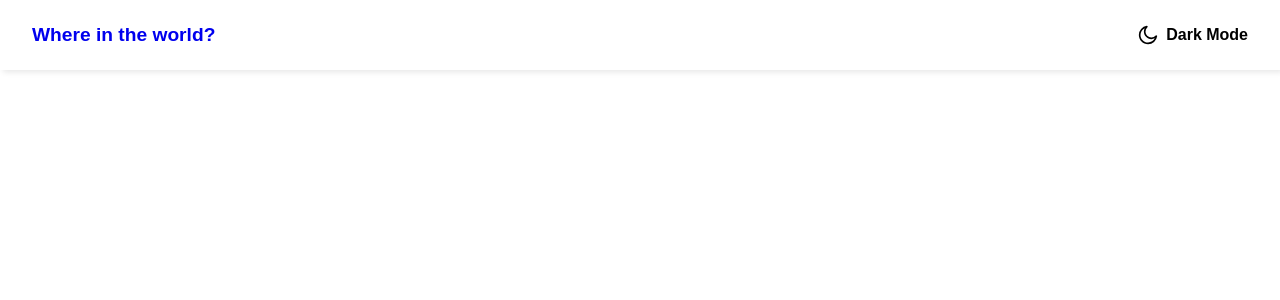
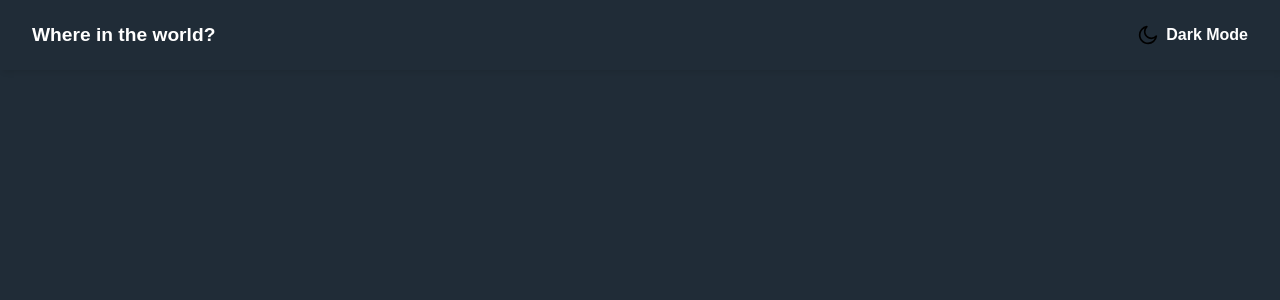
Before and after one commit to h4rdPL/restAPI-react-projetct-frontend-mentor, a React (Create React App) app: page /1 in a window 1280 px wide. Shown: the top 300 px of the page. Built offline with nearby package versions, Linux system fonts and the light colour scheme; no server answers.

Commit message:
adding theme, repair some code on global style

```diff
--- a/src/components/atoms/Button.js
+++ b/src/components/atoms/Button.js
@@ -6,7 +6,6 @@ export const Button = styled.button`
   position: relative;
   border: none;
   padding: 0.7rem 2rem;
-  background-color: #fff;
   border-radius: 1px;
   box-shadow: 0px 3px 6px rgba(0, 0, 0, 0.1);
   cursor: pointer;
--- a/src/components/atoms/Paragraph.js
+++ b/src/components/atoms/Paragraph.js
@@ -14,5 +14,9 @@ export const Paragraph = styled.p`
       /* border: 1px solid #000; */
       box-shadow: 0px 3px 6px rgba(0, 0, 0, 0.1);
       cursor: pointer;
+      transition: all 0.3s ease-in-out;
+      &:hover {
+        opacity: 0.8;
+      }
     `}
 `;
--- a/src/components/molecules/Toggle.js
+++ b/src/components/molecules/Toggle.js
@@ -1,6 +1,6 @@
 import styled from "styled-components";
-import test from "../../assets/themeToggle.svg";
-
+import icon from "../../assets/themeToggle.svg";
+import React from "react";
 export const ToggleWrapper = styled.div`
   display: flex;
   align-items: center;
@@ -25,9 +25,11 @@ export const ToggleIcon = styled.img`
   height: 20px;
 `;
 
-export const DarkMode = () => (
-  <ToggleWrapper>
-    <ToggleIcon src={test} />
-    <Paragraph>Dark Mode</Paragraph>
-  </ToggleWrapper>
-);
+export const DarkMode = ({ themeToggle }) => {
+  return (
+    <ToggleWrapper onClick={themeToggle}>
+      <ToggleIcon src={icon} />
+      <Paragraph>Dark Mode</Paragraph>
+    </ToggleWrapper>
+  );
+};
--- a/src/components/organisms/Navigation.js
+++ b/src/components/organisms/Navigation.js
@@ -14,11 +14,11 @@ export const Navigation = styled.nav`
   }
 `;
 
-export const Menu = () => (
+export const Menu = ({ themeToggle, dark }) => (
   <Navigation>
     <Heading as={Link} to="/">
       Where in the world?
     </Heading>
-    <DarkMode />
+    <DarkMode dark={dark} themeToggle={themeToggle} />
   </Navigation>
 );
--- a/src/templates/DetailsTemplate.js
+++ b/src/templates/DetailsTemplate.js
@@ -16,12 +16,15 @@ const Wrapper = styled.div`
 `;
 
 const StyledButton = styled(Button)`
+  color: ${({ theme }) => theme.text};
+
   margin-bottom: 4rem;
 `;
 const DetailsWrapper = styled.div`
   display: grid;
   grid-template-columns: repeat(1, 1fr);
   align-items: center;
+  color: ${({ theme }) => theme.text};
   @media (min-width: 1400px) {
     grid-template-columns: repeat(2, 1fr);
     grid-gap: 2rem;
@@ -94,45 +97,45 @@ export const DetailsTemplate = ({
             <FirstList>
               <ListItems>
                 <Paragraph>
-                  <MainInformation>Native Name</MainInformation> {nativeName}
+                  <MainInformation>Native Name:</MainInformation> {nativeName}
                 </Paragraph>
               </ListItems>
               <ListItems>
                 <Paragraph>
-                  <MainInformation>Population</MainInformation> {population}
+                  <MainInformation>Population:</MainInformation> {population}
                 </Paragraph>
               </ListItems>
               <ListItems>
                 <Paragraph>
-                  <MainInformation>Region</MainInformation> {region}
+                  <MainInformation>Region:</MainInformation> {region}
                 </Paragraph>
               </ListItems>
               <ListItems>
                 <Paragraph>
-                  <MainInformation>Sub Region</MainInformation> {subRegion}
+                  <MainInformation>Sub Region:</MainInformation> {subRegion}
                 </Paragraph>
               </ListItems>
               <ListItems>
                 <Paragraph>
-                  <MainInformation>Capital</MainInformation> {capital}
+                  <MainInformation>Capital:</MainInformation> {capital}
                 </Paragraph>
               </ListItems>
             </FirstList>
             <SecondList>
               <ListItems>
                 <Paragraph>
-                  <MainInformation>Top level Domain</MainInformation>{" "}
+                  <MainInformation>Top level Domain:</MainInformation>{" "}
                   {topLevelDomain}
                 </Paragraph>
               </ListItems>
               <ListItems>
                 <Paragraph>
-                  <MainInformation>Currencies</MainInformation> {currencies}
+                  <MainInformation>Currencies:</MainInformation> {currencies}
                 </Paragraph>
               </ListItems>
               <ListItems>
                 <Paragraph>
-                  <MainInformation>languages</MainInformation> {languages}
+                  <MainInformation>languages:</MainInformation> {languages}
                 </Paragraph>
               </ListItems>
             </SecondList>
--- a/src/templates/MainTemplate.js
+++ b/src/templates/MainTemplate.js
@@ -1,15 +1,22 @@
-import React from "react";
+import React, { useState } from "react";
 import { ThemeProvider } from "styled-components";
 import { Menu } from "../components/organisms/Navigation";
-import { theme } from "../theme/Theme";
+import { darkTheme, lightTheme } from "../theme/Theme";
 import GlobalStyle from "../theme/GlobalStyle";
 
 export const MainTemplate = ({ children }) => {
+  const [dark, setDark] = useState("dark");
+
+  const themeToggle = (event) => {
+    dark === "dark" ? setDark("light") : setDark("dark");
+    console.log(event);
+  };
+
   return (
     <>
-      <ThemeProvider theme={theme}>
+      <ThemeProvider theme={dark === "dark" ? darkTheme : lightTheme}>
         <GlobalStyle />
-        <Menu />
+        <Menu themeToggle={themeToggle} dark={dark} />
         {children}
       </ThemeProvider>
     </>
--- a/src/theme/GlobalStyle.js
+++ b/src/theme/GlobalStyle.js
@@ -8,6 +8,7 @@ export default createGlobalStyle`
         box-sizing: border-box;
         margin: 0;
         padding: 0;
+        /* transition-duration:  .12s ; */
     }
     body {
         font-family:'Nunito Sans', sans-serif;
@@ -26,4 +27,5 @@ export default createGlobalStyle`
     ul {
         list-style: none;
     }
+
 `;
--- a/src/theme/Theme.js
+++ b/src/theme/Theme.js
@@ -11,8 +11,7 @@ export const darkTheme = {
   background: "hsl(207, 26%, 17%)", // background
 };
 export const lightTheme = {
-  text: "hsl(0,0%,0%)",
-  veryDarkBlueText: "hsl(200, 15%, 8%)", // text
+  text: "hsl(200, 15%, 8%)", // text
   darkGray: "hsl(0, 0%, 52%)", // input
   background: "hsl(0, 0%, 98%)", // background
 };
--- a/src/views/HomePage.js
+++ b/src/views/HomePage.js
@@ -1,26 +1,15 @@
-import React, { useState } from "react";
-import { ThemeProvider } from "styled-components";
-import { darkTheme, lightTheme } from "../theme/Theme";
+import React from "react";
 import GlobalStyle from "../theme/GlobalStyle";
 import { GridTemplate } from "../templates/GridTemplate";
 import { MainTemplate } from "../templates/MainTemplate";
 
 export const HomePage = () => {
-  const [dark, setDark] = useState("light");
-
-  const themeToggle = () => {
-    dark === "dark" ? setDark("light") : setDark("dark");
-  };
-
   return (
     <>
-      <ThemeProvider theme={dark === "dark" ? darkTheme : lightTheme}>
+      <MainTemplate>
         <GlobalStyle />
-        <button onClick={themeToggle}>Zmień</button>
-        <MainTemplate>
-          <GridTemplate />
-        </MainTemplate>
-      </ThemeProvider>
+        <GridTemplate />
+      </MainTemplate>
     </>
   );
 };
```
Also changed, not shown: src/assets/themeToggle.svg.
